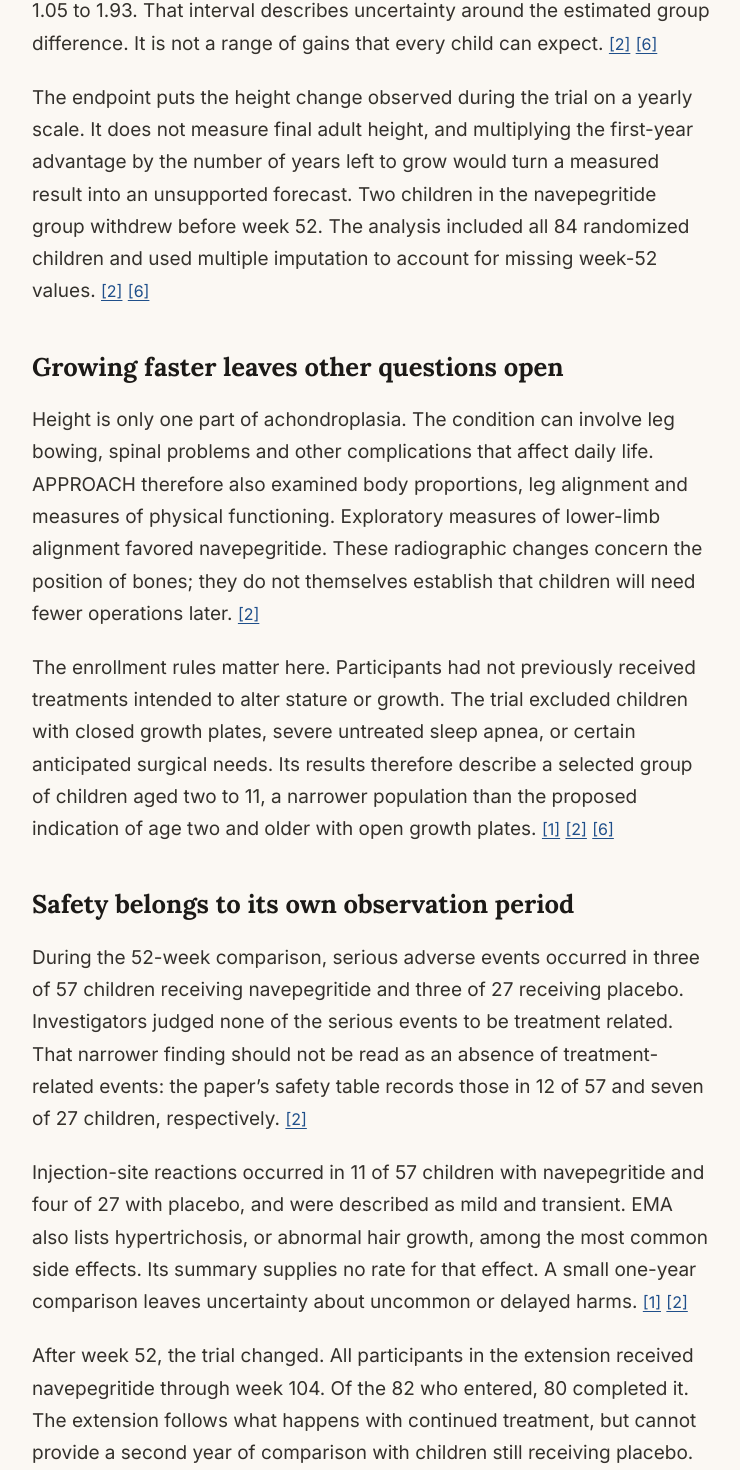
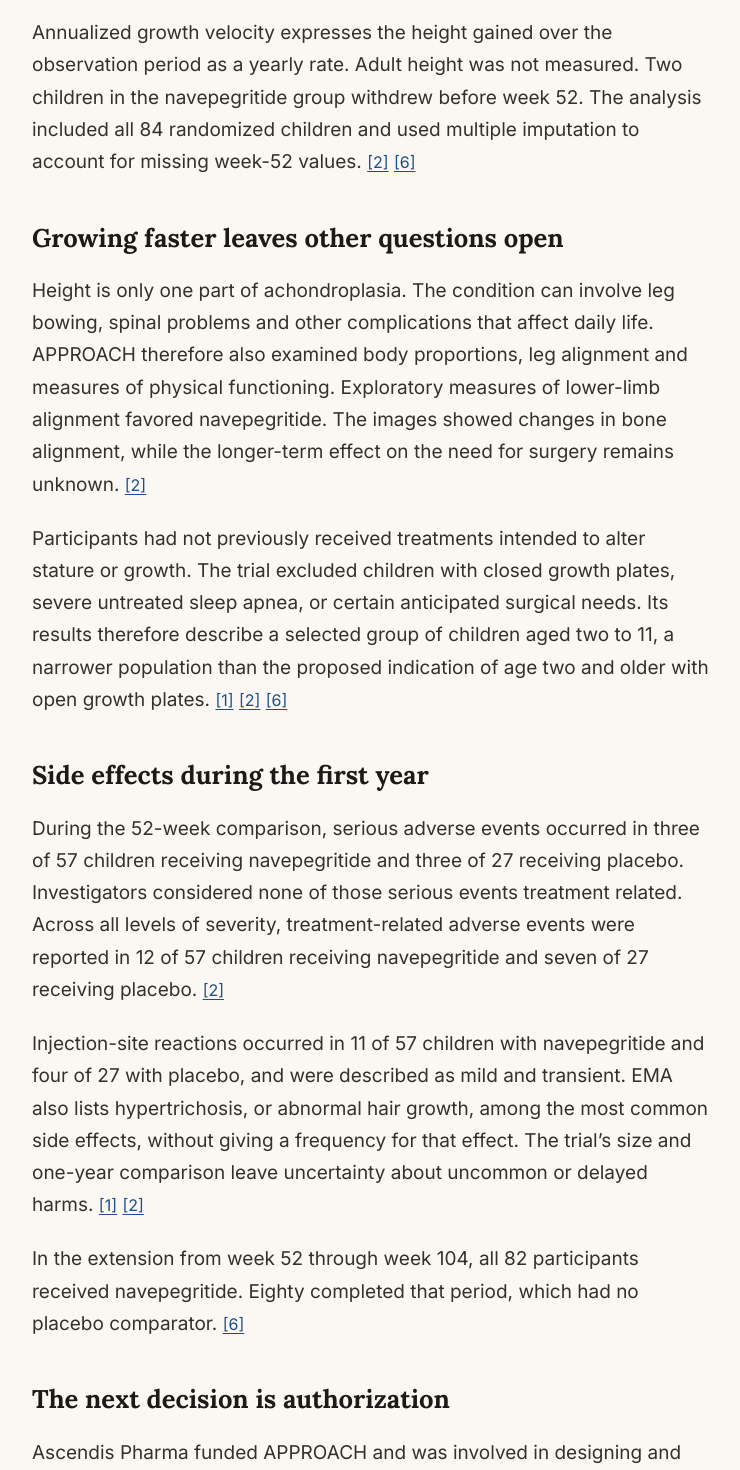
Before and after one commit to edorfanini00/peptidedigest, a Next.js app: page /yuviwel-navepegritide-chmp-achondroplasia-opinion in a window 1280 px wide. Shown: the part 3220-4690 px from the top of the page, without its empty margins (268-1008 px from the left). Built offline with nearby package versions, Linux system fonts and the light colour scheme.

Commit message:
Revise newsroom prose into direct reporting

```diff
--- a/app/albumin-binding-peptide-half-life/story.ts
+++ b/app/albumin-binding-peptide-half-life/story.ts
@@ -29,7 +29,7 @@ export const story: NewsroomStory = {
       "paragraphs": [
         "To estimate protein binding, researchers often use equilibrium dialysis. A membrane separates a protein-containing compartment from a buffer compartment. Small, unbound molecules can cross; the large proteins are retained. Once the distribution settles, comparing the compartments helps estimate how much of the test molecule remains associated with protein. [3]",
         "For liraglutide, the measuring device became part of the problem. A 2013 study reported that conventional filtration and dialysis were hindered because the lipid-bearing peptide stuck to the membrane. A molecule missing from the buffer could have attached to blood protein, or it could have been lost onto the apparatus. Those are very different explanations for the same apparently empty compartment. [3]",
-        "The investigators developed a modified, stepwise dialysis method to address that adsorption. Their experiments used plasma from four healthy human donors, with repeated laboratory measurements rather than a clinical treatment comparison. They found extensive plasma-protein binding, including binding in separate experiments with albumin and with another protein, alpha-1-acid glycoprotein. Whole-plasma binding therefore should not be relabeled as binding exclusively to albumin. [3]",
+        "The investigators developed a modified, stepwise dialysis method to address that adsorption. Their experiments used plasma from four healthy human donors, with repeated laboratory measurements. They found extensive plasma-protein binding, including binding in separate experiments with albumin and with another protein, alpha-1-acid glycoprotein. Those experiments showed that liraglutide can associate with more than one plasma protein. [3]",
         "This is why a binding percentage needs a method attached to it. The membrane, sample composition and recovery of the peptide influence what the experiment can tell us. The same underlying problem appears in [peptide losses to glass and plastic](/peptide-adsorption-glass-plastic-lab-results): a low measured concentration may reflect where the molecule went inside the experiment. [3]"
       ]
     },
@@ -55,7 +55,7 @@ export const story: NewsroomStory = {
       "id": "target-activity",
       "paragraphs": [
         "A separate 2017 study exposes the tradeoff at the peptide end. Researchers built a tag combining a short peptide with a fatty acid and a fluorescent label, then attached it to two enzyme-inhibiting peptides: UK18, which targets urokinase, and PK128, which targets plasma kallikrein. The tag promoted albumin binding in both designs, but the effects on enzyme inhibition differed. [15]",
-        "Tagging UK18 largely preserved its inhibitory potency in the assay without albumin. Tagging PK128 weakened inhibition even before albumin was added, and albumin weakened it further. The authors proposed that the tag and the bulky carrier could physically obstruct the peptide’s interaction with its target. That is an interpretation of the functional results, not a directly observed molecular structure of the obstruction. [15]",
+        "Tagging UK18 largely preserved its inhibitory potency in the assay without albumin. Tagging PK128 weakened inhibition even before albumin was added, and albumin weakened it further. The authors proposed that the tag and the bulky carrier could physically obstruct the peptide’s interaction with its target. The proposed obstruction was not directly imaged in the study. [15]",
         "The comparison is useful precisely because the two peptides did not behave alike. It argues against a universal rule that stronger binding is always better, or that albumin necessarily blocks every attached peptide. As with [cyclic peptide stability and permeability](/cyclic-peptides-stability-cell-permeability), a structural change can improve one measured property while leaving another unchanged or making it worse. [15]"
       ]
     },
@@ -63,7 +63,7 @@ export const story: NewsroomStory = {
       "title": "What a longer half-life needs to earn",
       "id": "payoff",
       "paragraphs": [
-        "These studies have commercial interests worth keeping visible. The liraglutide binding paper’s authors were Novo Nordisk employees. Two authors of the engineered-albumin paper disclosed patents on albumin variants. The tagging study disclosed that author Christian Heinis was a founder of Bicycle Therapeutics. The experiments remain assessable, but their development interests belong alongside their conclusions. [3] [12] [15]",
+        "The liraglutide binding paper’s authors were Novo Nordisk employees. Two authors of the engineered-albumin paper disclosed patents on albumin variants. The tagging study disclosed that author Christian Heinis was a founder of Bicycle Therapeutics. [3] [12] [15]",
         "A convincing long-circulating peptide needs evidence that the molecule remains present, that the relevant structure remains intact, and that it can still act on its target. Dialysis addresses binding; concentration-time measurements address persistence; functional assays address activity. None can substitute for all the others. The value of albumin is therefore not captured by the longest half-life on a chart. It lies in keeping enough functional peptide available to its target for longer, a balance that must be measured for each design. [3] [12] [15]"
       ]
     }
--- a/app/yuviwel-navepegritide-chmp-achondroplasia-opinion/story.ts
+++ b/app/yuviwel-navepegritide-chmp-achondroplasia-opinion/story.ts
@@ -20,7 +20,7 @@ export const story: NewsroomStory = {
       "id": "growth-plate",
       "paragraphs": [
         "Achondroplasia begins with a change in the FGFR3 gene that makes a growth-regulating signal overactive. At the growth plate, where cartilage is formed and replaced by bone, that signal restricts the growth of long bones. Navepegritide is a prodrug: it releases C-type natriuretic peptide, or CNP, which acts through the NPR-B receptor to counter downstream effects of excessive FGFR3 signaling. It changes the balance of signals governing growth rather than repairing the gene itself. [2]",
-        "That mechanism explains the focus on children whose growth plates remain open. It also gives the evidence a concrete test: whether children grow faster over a defined period. The positive opinion rests on a growth benefit; judging how much that changes a child’s eventual height or health requires different observations. [1] [2]"
+        "The proposed indication therefore centers on children whose growth plates remain open. In APPROACH, researchers tested whether the change in signaling translated into faster growth over a year. [1] [2]"
       ]
     },
     {
@@ -29,32 +29,33 @@ export const story: NewsroomStory = {
       "paragraphs": [
         "APPROACH, published online in JAMA Pediatrics in November 2025, was a randomized, double-blind trial at 10 hospitals in seven countries. In it, 84 children aged two to 11 were assigned to navepegritide or placebo. There were 57 children in the active-treatment group and 27 in the placebo group. The trial followed the comparison for 52 weeks. Its identifier is NCT05598320. [2] [6]",
         "At week 52, the adjusted annualized growth rate was 5.89 centimeters per year with navepegritide and 4.41 with placebo. The reported adjusted difference was 1.49 centimeters per year, with a 95% confidence interval of 1.05 to 1.93. That interval describes uncertainty around the estimated group difference. It is not a range of gains that every child can expect. [2] [6]",
-        "The endpoint puts the height change observed during the trial on a yearly scale. It does not measure final adult height, and multiplying the first-year advantage by the number of years left to grow would turn a measured result into an unsupported forecast. Two children in the navepegritide group withdrew before week 52. The analysis included all 84 randomized children and used multiple imputation to account for missing week-52 values. [2] [6]"
+        "Annualized growth velocity expresses the height gained over the observation period as a yearly rate. Adult height was not measured. Two children in the navepegritide group withdrew before week 52. The analysis included all 84 randomized children and used multiple imputation to account for missing week-52 values. [2] [6]"
       ]
     },
     {
       "title": "Growing faster leaves other questions open",
       "id": "beyond-height",
       "paragraphs": [
-        "Height is only one part of achondroplasia. The condition can involve leg bowing, spinal problems and other complications that affect daily life. APPROACH therefore also examined body proportions, leg alignment and measures of physical functioning. Exploratory measures of lower-limb alignment favored navepegritide. These radiographic changes concern the position of bones; they do not themselves establish that children will need fewer operations later. [2]",
-        "The enrollment rules matter here. Participants had not previously received treatments intended to alter stature or growth. The trial excluded children with closed growth plates, severe untreated sleep apnea, or certain anticipated surgical needs. Its results therefore describe a selected group of children aged two to 11, a narrower population than the proposed indication of age two and older with open growth plates. [1] [2] [6]"
+        "Height is only one part of achondroplasia. The condition can involve leg bowing, spinal problems and other complications that affect daily life. APPROACH therefore also examined body proportions, leg alignment and measures of physical functioning. Exploratory measures of lower-limb alignment favored navepegritide. The images showed changes in bone alignment, while the longer-term effect on the need for surgery remains unknown. [2]",
+        "Participants had not previously received treatments intended to alter stature or growth. The trial excluded children with closed growth plates, severe untreated sleep apnea, or certain anticipated surgical needs. Its results therefore describe a selected group of children aged two to 11, a narrower population than the proposed indication of age two and older with open growth plates. [1] [2] [6]"
       ]
     },
     {
-      "title": "Safety belongs to its own observation period",
+      "title": "Side effects during the first year",
       "id": "safety",
       "paragraphs": [
-        "During the 52-week comparison, serious adverse events occurred in three of 57 children receiving navepegritide and three of 27 receiving placebo. Investigators judged none of the serious events to be treatment related. That narrower finding should not be read as an absence of treatment-related events: the paper’s safety table records those in 12 of 57 and seven of 27 children, respectively. [2]",
-        "Injection-site reactions occurred in 11 of 57 children with navepegritide and four of 27 with placebo, and were described as mild and transient. EMA also lists hypertrichosis, or abnormal hair growth, among the most common side effects. Its summary supplies no rate for that effect. A small one-year comparison leaves uncertainty about uncommon or delayed harms. [1] [2]",
-        "After week 52, the trial changed. All participants in the extension received navepegritide through week 104. Of the 82 who entered, 80 completed it. The extension follows what happens with continued treatment, but cannot provide a second year of comparison with children still receiving placebo. [6]"
+        "During the 52-week comparison, serious adverse events occurred in three of 57 children receiving navepegritide and three of 27 receiving placebo. Investigators considered none of those serious events treatment related. Across all levels of severity, treatment-related adverse events were reported in 12 of 57 children receiving navepegritide and seven of 27 receiving placebo. [2]",
+        "Injection-site reactions occurred in 11 of 57 children with navepegritide and four of 27 with placebo, and were described as mild and transient. EMA also lists hypertrichosis, or abnormal hair growth, among the most common side effects, without giving a frequency for that effect. The trial’s size and one-year comparison leave uncertainty about uncommon or delayed harms. [1] [2]",
+        "In the extension from week 52 through week 104, all 82 participants received navepegritide. Eighty completed that period, which had no placebo comparator. [6]"
       ]
     },
     {
       "title": "The next decision is authorization",
       "id": "next-decision",
       "paragraphs": [
-        "Ascendis Pharma funded APPROACH. Its involvement extended from designing and running the trial to handling the data and preparing the manuscript. The journal article and registry provide complementary detail about the same trial, not two independent replications. The company’s October 16 announcement says it expects a European Commission decision in the fourth quarter of 2026 and, if authorization is granted, an initial German launch in the first quarter of 2027. Those dates are company expectations, not completed regulatory or access milestones. [2] [6] [14]",
-        "Yuviwel’s advance is now specific: a positive European committee opinion, supported by evidence that navepegritide increased growth velocity over 52 weeks in the studied children. Authorization is the next regulatory question. The larger clinical question is how that early growth advantage develops as children get older. Longer follow-up must put the height measurements alongside physical function and medical complications, while continuing to look for harms. That is how a faster year of growth can be assessed against the course of childhood. [1] [2] [6]"
+        "Ascendis Pharma funded APPROACH and was involved in designing and running the trial, handling the data and preparing the manuscript. [2]",
+        "The European Commission’s authorization decision is pending. Ascendis said on October 16 that it expects a decision in the fourth quarter of 2026 and, if authorization is granted, an initial German launch in the first quarter of 2027. [1] [14]",
+        "As the children grow older, the central clinical question is whether faster growth is accompanied by easier movement and fewer medical complications. Longer follow-up also has to show how much of the early height advantage persists into adulthood. [2] [6]"
       ]
     }
   ],
```
